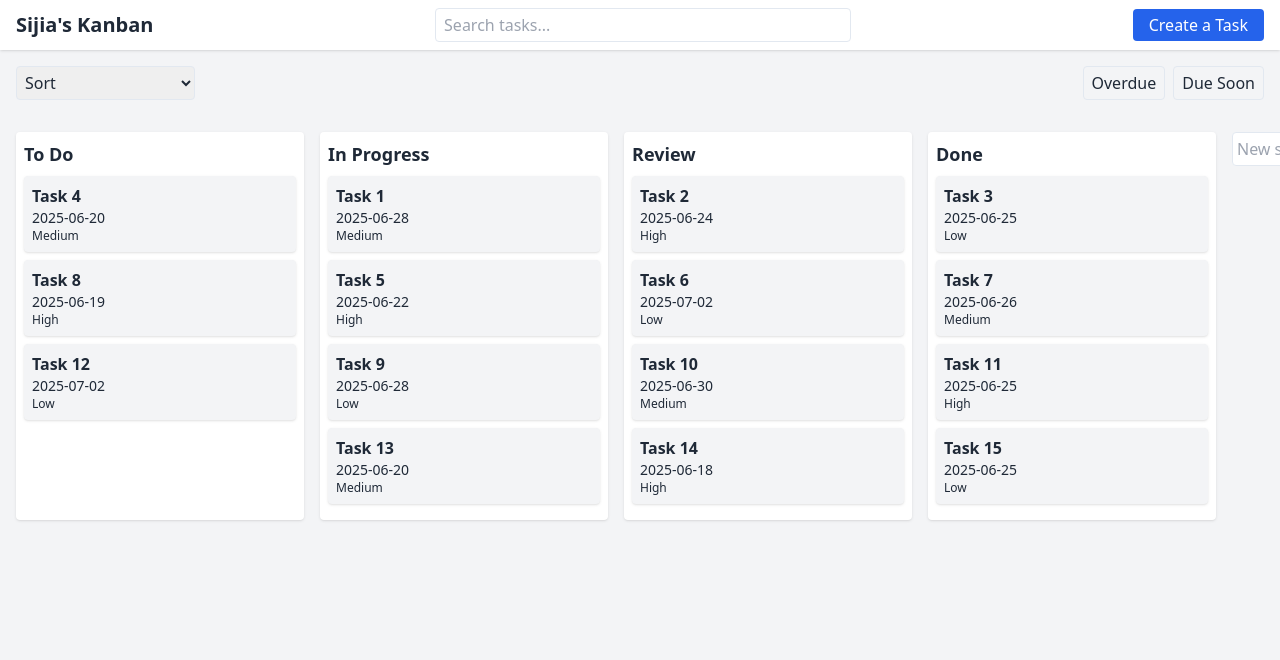
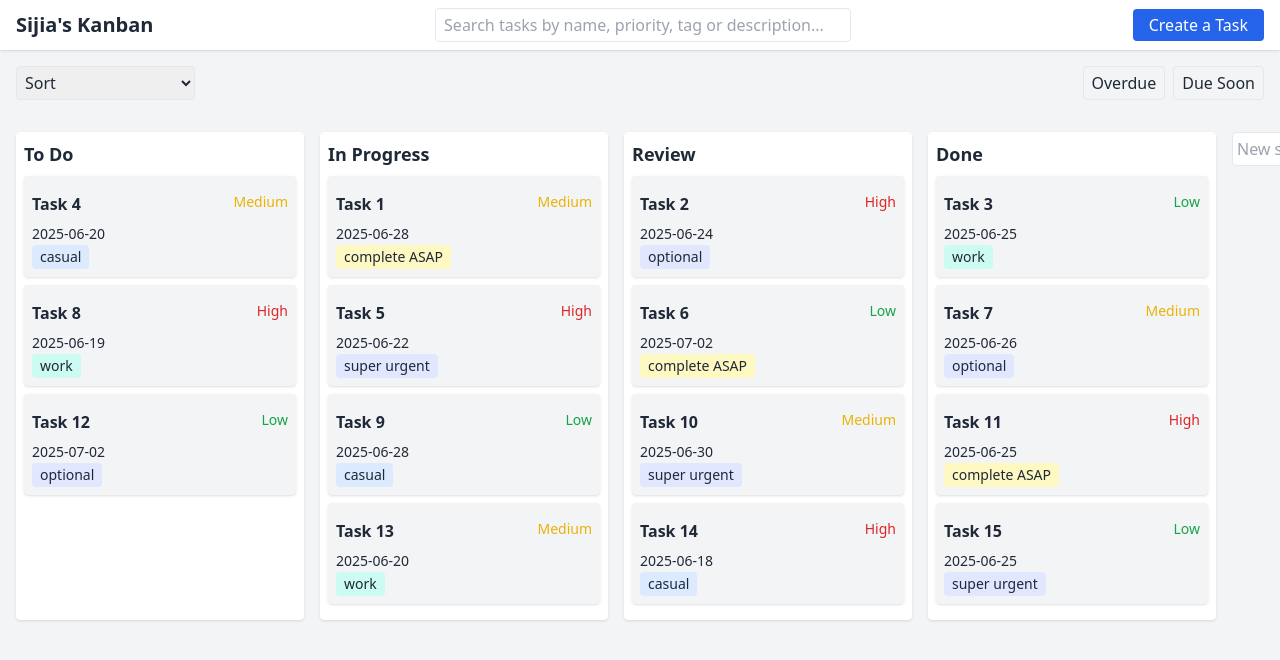
Before and after one commit to taoshika127/astrocade-project, a React (Vite) app: page / in a window 1280 px wide. Shown: the top 660 px of the page. Built offline with nearby package versions, Linux system fonts and the light colour scheme.

Commit message:
updated tag system to make it more colorful and intuitive to use, making it display on sections and searchable

```diff
--- a/src/App.tsx
+++ b/src/App.tsx
@@ -110,7 +110,7 @@ const App = () => {
       dueDate: formData.get("dueDate") as string,
       priority: formData.get("priority") as "Low" | "Medium" | "High",
       assignee: formData.get("assignee") as string,
-      tags: editingTask?.tags || submittedTags,
+      tags: submittedTags,
       status: formData.get("status") as string,
     };
     if (editingTask) {
@@ -118,7 +118,7 @@ const App = () => {
         prev.map((t) => (t.id === editingTask.id ? newTask : t))
       );
     } else {
-      setTasks((prev) => [{ ...newTask, status: "To Do" }, ...prev]);
+      setTasks((prev) => [{ ...newTask}, ...prev]);
     }
     setIsModalOpen(false);
     setEditingTask(null);
@@ -144,7 +144,7 @@ const App = () => {
           </h1>
           <input
             className="border rounded px-2 py-1 w-1/3"
-            placeholder="Search tasks..."
+            placeholder="Search tasks by name, priority, tag or description..."
             value={search}
             onChange={(e) => setSearch(e.target.value)}
           />
--- /dev/null
+++ b/src/components/Tag.tsx
@@ -0,0 +1,55 @@
+type TagProps = {
+  onClick?: () => void;
+  text: string;
+  canRemove: boolean;
+};
+
+// Define a fixed palette of Tailwind background classes
+const tagColors = [
+  "bg-red-100",
+  "bg-yellow-100",
+  "bg-green-100",
+  "bg-blue-100",
+  "bg-indigo-100",
+  "bg-pink-100",
+  "bg-teal-100",
+];
+
+// Hash the tag text into a number, then map to a color index
+const getColorFromText = (text: string): string => {
+  let hash = 0;
+  for (let i = 0; i < text.length; i++) {
+    hash = text.charCodeAt(i) + ((hash << 5) - hash);
+  }
+  const index = Math.abs(hash) % tagColors.length;
+  return tagColors[index];
+};
+
+const Tag = ({ onClick, text, canRemove }: TagProps) => {
+  const colorClass = getColorFromText(text);
+  if (canRemove) {
+    return (
+        <span key={text} className={`${colorClass} px-2 py-0.5 rounded text-sm flex items-center`}>
+                {text}
+                <button
+                  type="button"
+                  className="ml-1"
+                  onClick={onClick}
+                >
+                  &times;
+                </button>
+              </span>
+    )
+  }
+  return (
+    <button
+      type="button"
+      onClick={onClick}
+      className={`${colorClass} px-2 py-0.5 rounded text-sm`}
+    >
+      {text}
+    </button>
+  );
+};
+
+export default Tag;
--- a/src/components/TaskCard.tsx
+++ b/src/components/TaskCard.tsx
@@ -1,4 +1,18 @@
 import { useDrag } from "react-dnd";
+import Tag from "./Tag";
+
+
+const setTextColor = (priority: string) => {
+  if (priority === 'Medium') {
+    return "text-yellow-500"
+  } else if (priority === 'High') {
+    return "text-red-600"
+  } else {
+    return "text-green-600"
+  }
+
+}
+
 const TaskCard = ({ task, onClick }: any) => {
   const [, drag] = useDrag({
     type: "task",
@@ -11,9 +25,12 @@ const TaskCard = ({ task, onClick }: any) => {
       onClick={onClick}
       className="bg-gray-100 p-2 rounded mb-2 cursor-pointer shadow"
     >
-      <p className="font-semibold">{task.name}</p>
+      <div className="flex justify-between py-2">
+      <div className="font-semibold">{task.name}</div>
+      <div className={`${setTextColor(task.priority)} text-sm`}>{task.priority}</div>
+      </div>
       <p className="text-sm">{task.dueDate}</p>
-      <p className="text-xs">{task.priority}</p>
+      {task.tags.map(tag => (<span className="pr-2 "><Tag text={tag} key={tag} canRemove={false} /></span>))}
     </div>
   );
 };
--- a/src/components/TaskModal.tsx
+++ b/src/components/TaskModal.tsx
@@ -1,5 +1,6 @@
 import { useState } from 'react';
 import { priorities, initialSections} from "../utils/constants";
+import Tag from './Tag';
 
 const TaskModal = ({ onClose, onSubmit, task, tags, setTags }: any) => {
   const [currentTags, setCurrentTags] = useState<string[]>(task?.tags || []);
@@ -62,32 +63,23 @@ const TaskModal = ({ onClose, onSubmit, task, tags, setTags }: any) => {
           <p className="text-sm font-semibold">Current tags:</p>
           <div className="flex flex-wrap gap-1 my-1">
             {currentTags.map((tag: string) => (
-              <span key={tag} className="bg-blue-200 px-2 py-0.5 rounded text-sm flex items-center">
-                {tag}
-                <button
-                  type="button"
-                  className="ml-1 text-red-600"
-                  onClick={() => removeTag(tag)}
-                >
-                  &times;
-                </button>
-              </span>
+             <Tag key={tag}
+             text={tag}
+             onClick={() => removeTag(tag)}
+             canRemove={true}
+             />
             ))}
           </div>
           <p className="text-sm">Choose tags from:</p>
           <div className="flex flex-wrap gap-1 my-1">
             {availableTags.map((tag: string) => (
-              <button
-                key={tag}
-                type="button"
-                className="bg-gray-200 px-2 py-0.5 rounded text-sm"
-                onClick={() => {
-                  setCurrentTags((prev) => [...prev, tag]);
-                  setAvailableTags((prev) => prev.filter((t) => t !== tag));
-                }}
-              >
-                {tag}
-              </button>
+              <Tag key={tag}
+              text={tag}
+              canRemove={false}
+              onClick={() => {
+                setCurrentTags((prev) => [...prev, tag]);
+                setAvailableTags((prev) => prev.filter((t) => t !== tag));
+              }} />
             ))}
           </div>
           <div className="flex gap-2 mt-2">
```
Also changed, not shown: src/utils/api.js (deleted, +0 -18 lines), 1 other file (tests, documents, lock files or other folders).
